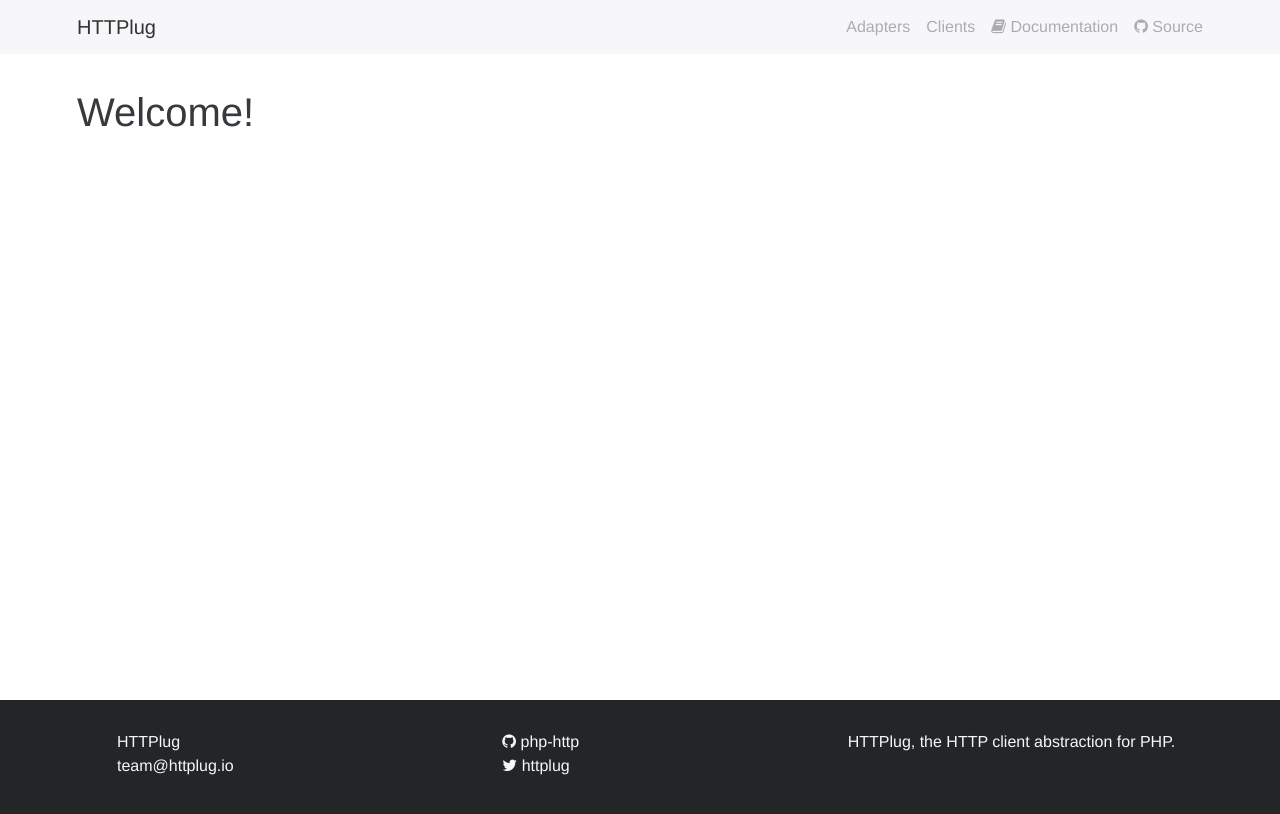
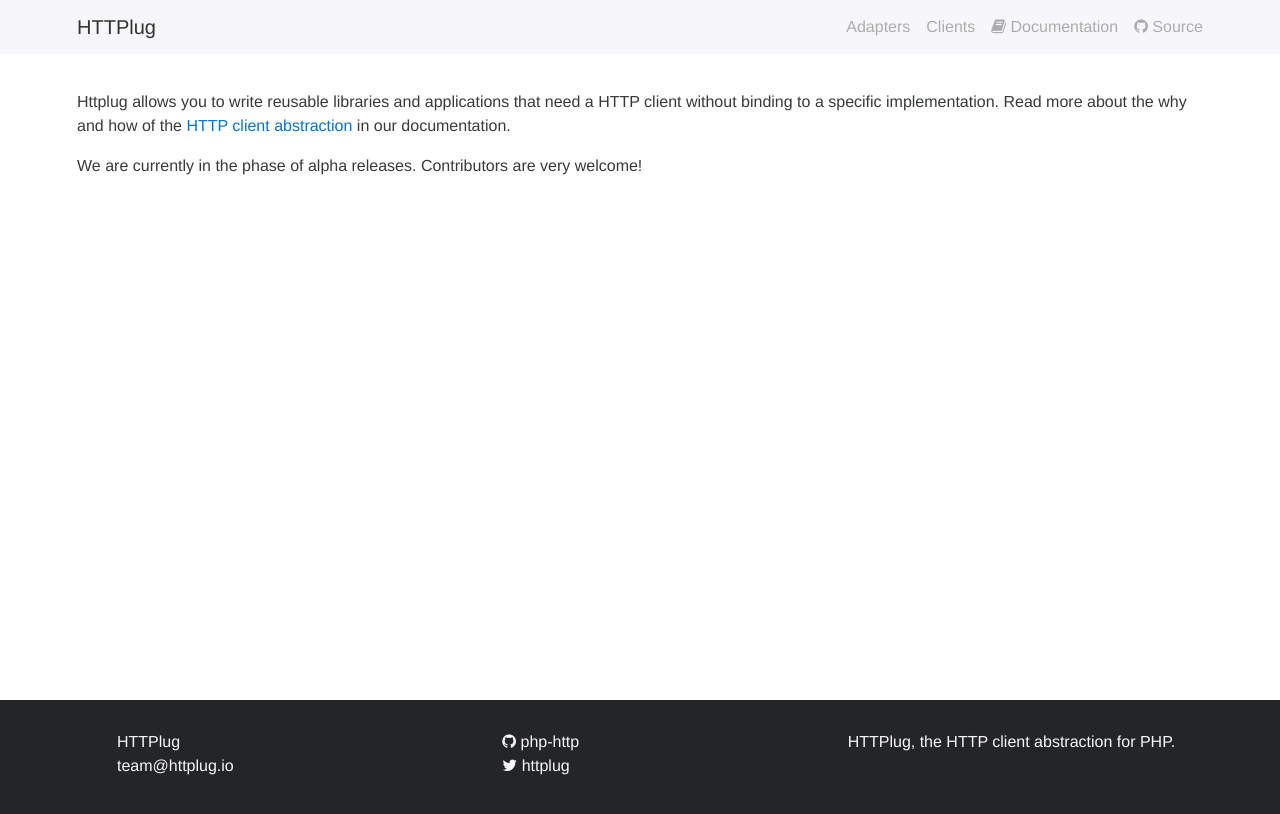
Before and after one commit to php-http/httplug.github.io, a Jekyll site: the page built from index.html, in a window 1280 px wide. Shown: the top 814 px of the page. Built offline with Jekyll 4.4.1, drawn with Linux system fonts in a browser that asks for light colours; nearby versions of some CDN libraries.

Commit message:
add some introduction to the website

```diff
--- a/index.html
+++ b/index.html
@@ -4,7 +4,11 @@
 <div class="container">
     <div class="row">
         <div class="col-md-12">
-            <h1>Welcome!</h1>
+            <p>
+                Httplug allows you to write reusable libraries and applications that need a HTTP client without binding to a specific implementation. Read more about the why and how of the <a href="https://docs.httplug.io">HTTP client abstraction</a> in our documentation.
+            </p>
+
+            <p>We are currently in the phase of alpha releases. Contributors are very welcome!</p>
         </div>
     </div>
 </div>
```
